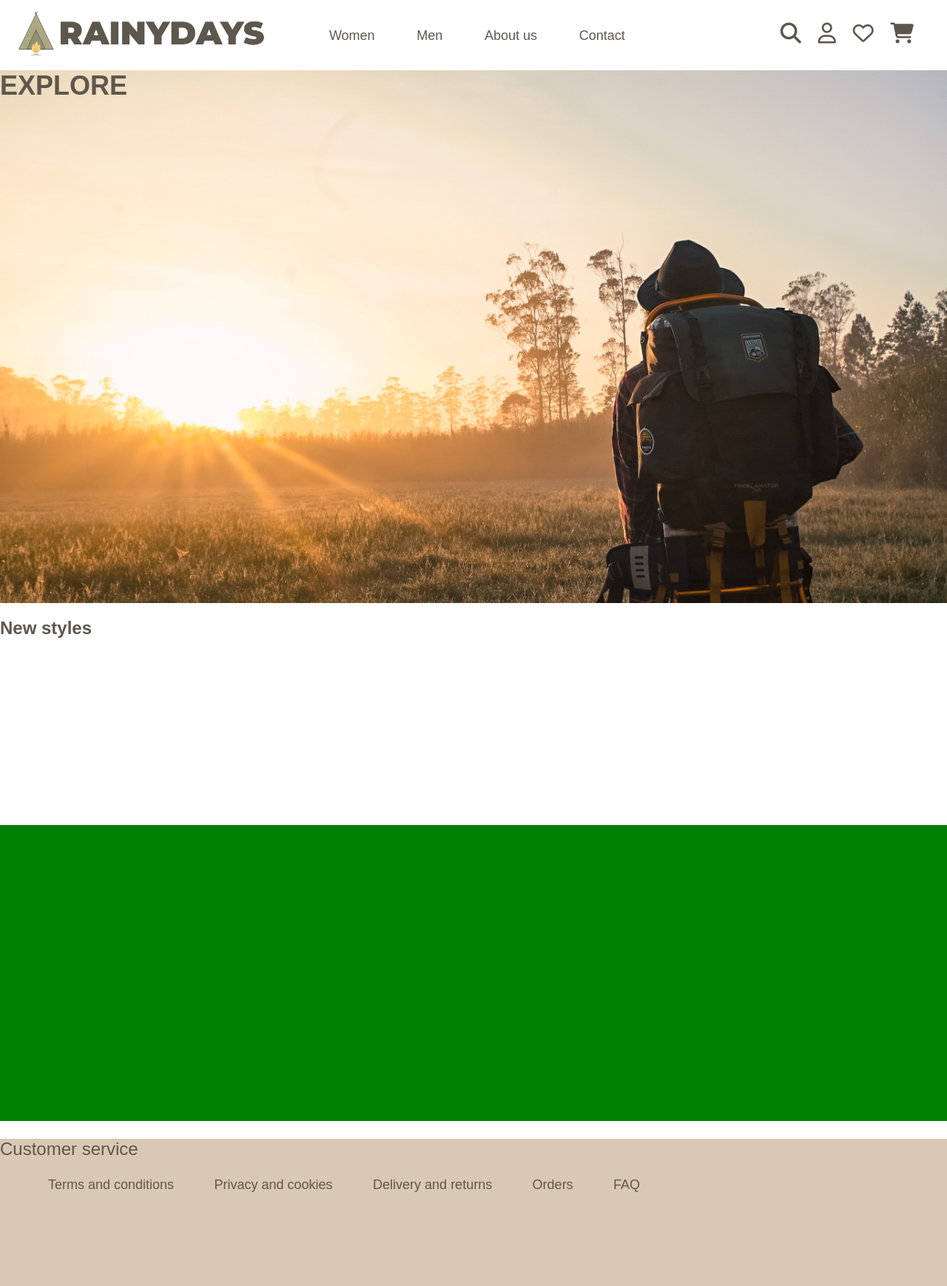
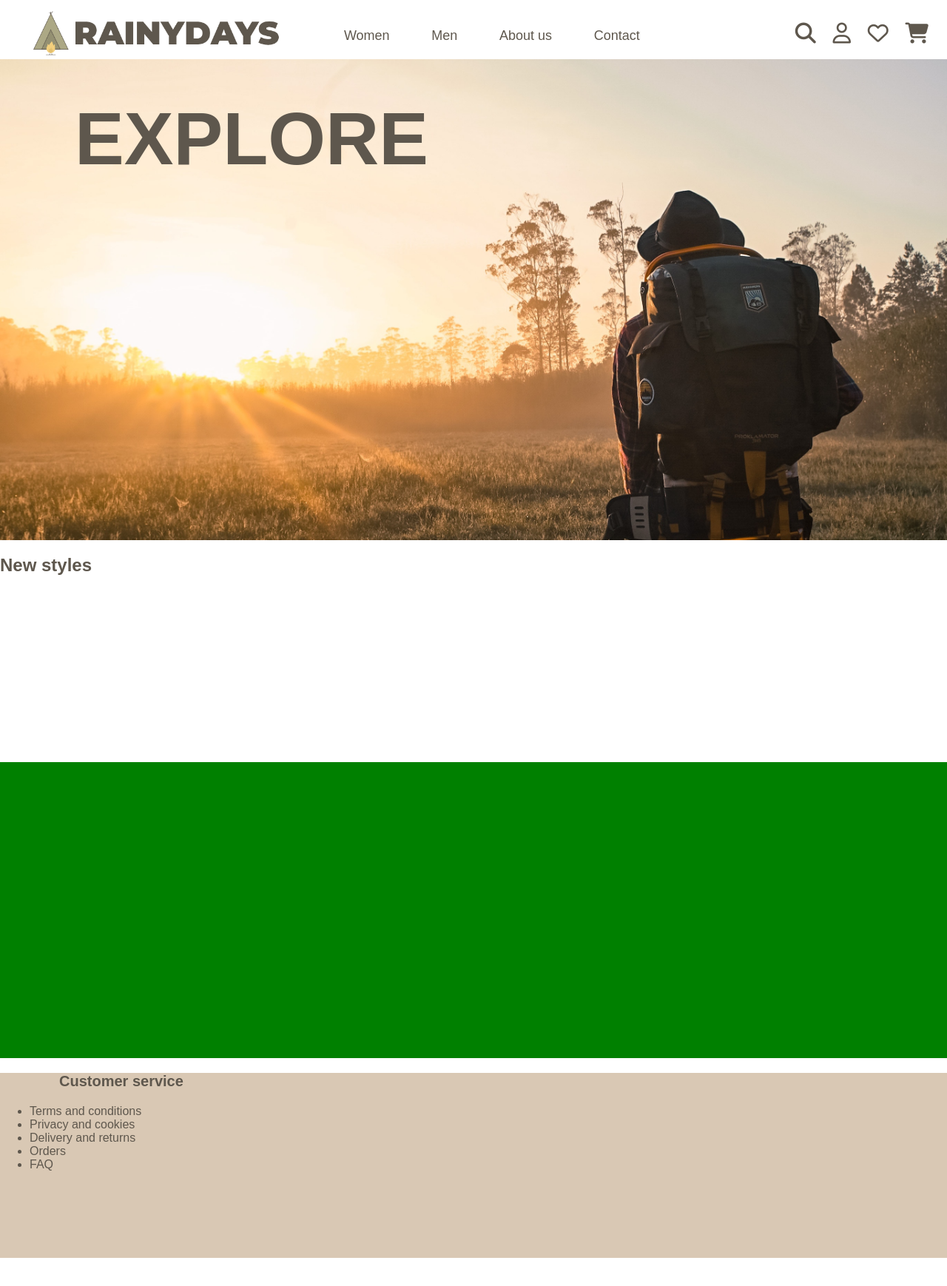
Before and after one commit to madeleinecmarie/Rainydays, a plain HTML site: page index.html in a window 1280 px wide. Shown: the whole page at 74% size. After the commit the page ends 1700 px from the top, so only its background shows below. Drawn offline with Linux system fonts and the light colour scheme; a web font is replaced by a local one.

Commit message:
fixed positioned header

```diff
--- a/css/styles.css
+++ b/css/styles.css
@@ -8,24 +8,38 @@ body {
   color: #5e574d;
 }
 
-header {
+.container {
   display: grid;
-  grid-template-areas: "box1";
 }
 
 .box1 {
   background-color: white;
-  height: 65px;
+  height: 60px;
   grid-area: box1;
+  position: fixed;
+  z-index: 50;
+  width: 100%;
+  top: 0;
+  padding: 20px;
+  padding-top: 0;
 }
 
 .box2 {
   background-image: url(../img/explorer.jpg);
   grid-area: box2;
-  height: 720px;
+  height: 700px;
   width: 1350x;
   background-size: cover;
   background-position: 50% 10%;
+}
+
+h1 {
+  position: relative;
+  top: 100px;
+  right: 300px;
+  text-align: center;
+  font-size: 6.25rem;
+  margin-top: 30px;
 }
 
 .box3 {
@@ -80,8 +94,8 @@ nav ul li a {
 }
 
 nav ul li a:hover {
-  color: #f3cf7d;
-  text-decoration: transparent;
+  text-decoration: underline;
+  text-decoration-color: #aca885;
 }
 
 .icons {
@@ -128,11 +142,13 @@ nav ul li a:hover {
   text-decoration: transparent;
 }
 
+/*Footer */
 .customer-service {
   font-size: 20px;
   font-weight: bold;
   padding-left: 80px;
 }
+
 .footer-1 {
   font-size: 16px;
   list-style-type: none;
--- a/index.html
+++ b/index.html
@@ -50,18 +50,16 @@
       </section>
     </main>
     <footer class="box5">
-      <section>
+      <section class="footer-1">
         <div>
-          <p>Customer service</p>
-          <nav class="footer-1">
-            <ul>
-              <li><a href="#">Terms and conditions</a></li>
-              <li><a href="#">Privacy and cookies</a></li>
-              <li><a href="#">Delivery and returns</a></li>
-              <li><a href="#">Orders</a></li>
-              <li><a href="#">FAQ</a></li>
-            </ul>
-          </nav>
+          <p class="customer-service">Customer service</p>
+          <ul class="footerlinks">
+            <li><a href="">Terms and conditions</a></li>
+            <li><a href="">Privacy and cookies</a></li>
+            <li><a href="">Delivery and returns</a></li>
+            <li><a href="">Orders</a></li>
+            <li><a href="">FAQ</a></li>
+          </ul>
         </div>
         <div></div>
         <div></div>
```
Also changed, not shown: img/rain-jacket-janice-women-black-2332002009-100-f.jpg (added), img/rain-jacket-janice-women-blue-2332002009-351-f.jpg (added), img/rain-jacket-janice-women-green-2332002009-510-f.jpg (added), img/rain-jacket-janice-women-red-2332002009-830-f.jpg (added), img/rain-jacket-janice-women-red-2332002009-831-f.jpg (added), img/rain-jacket-janice-women-yellow-2332002009-600-f.jpg (added), 4 other files.
